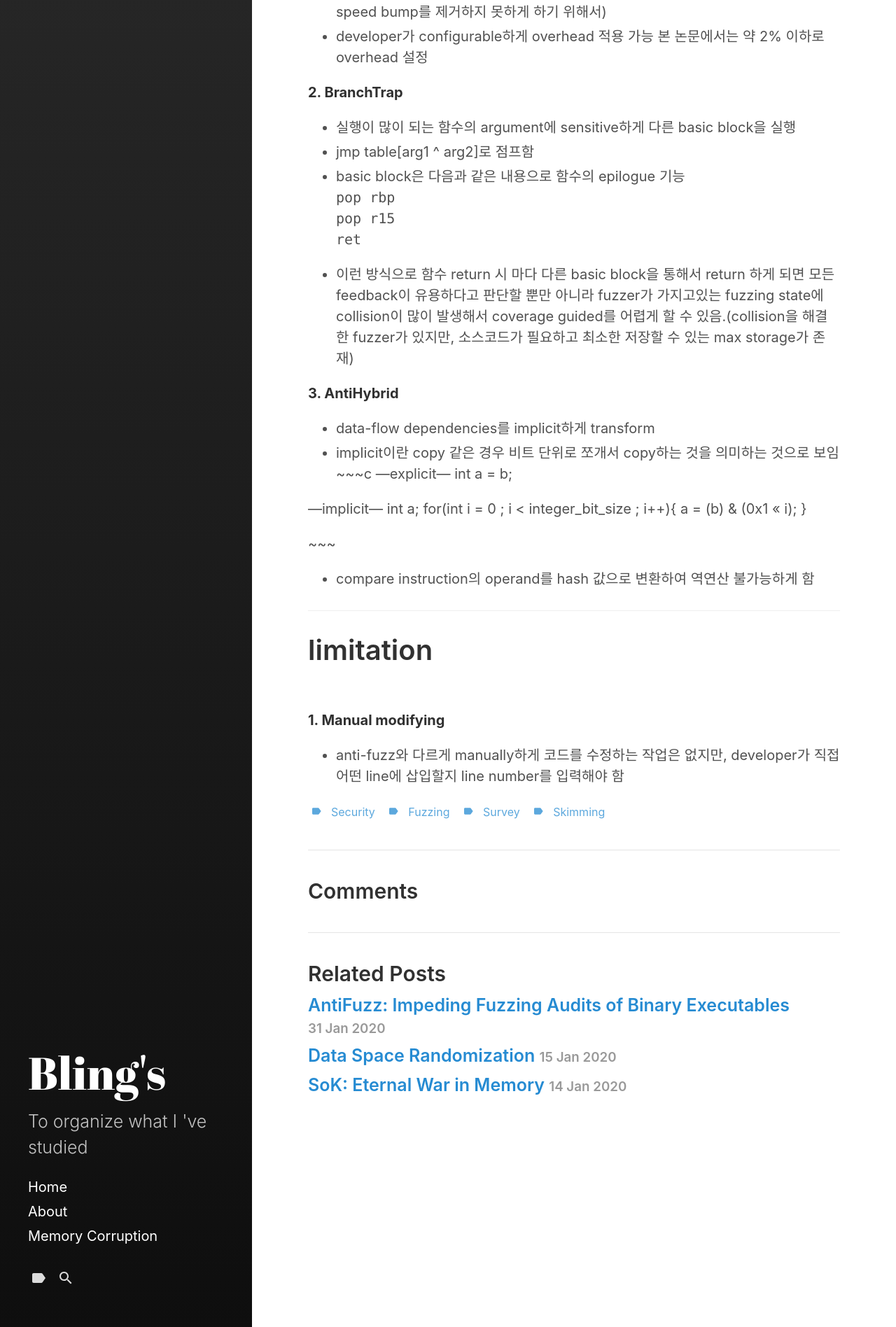
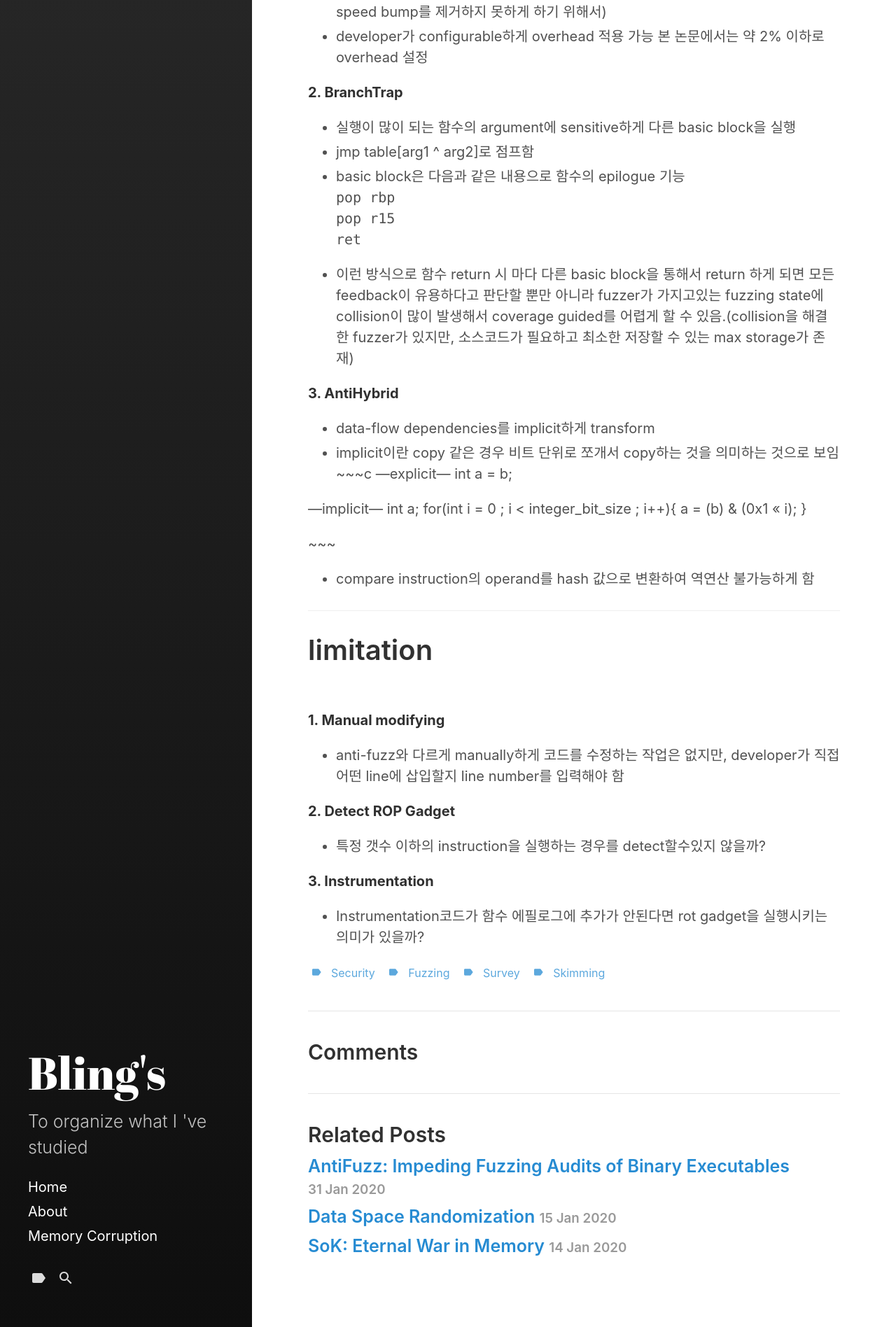
Before and after one commit to blingcho/blingcho.github.io, a Jekyll site: the page built from _posts/survey/2020-02-18-FuzziFication Anti-Fuzzing Techniques.md, in a window 1280 px wide. Shown: the part 967-2863 px from the top of the page at 70% size. Built offline with Jekyll 4.4.1, drawn with Linux system fonts in a browser that asks for light colours.

Commit message:
20.04.08

```diff
--- a/_posts/survey/2020-02-18-FuzziFication Anti-Fuzzing Techniques.md
+++ b/_posts/survey/2020-02-18-FuzziFication Anti-Fuzzing Techniques.md
@@ -64,3 +64,9 @@ ___
 
 **1. Manual modifying**
 - anti-fuzz와 다르게 manually하게 코드를 수정하는 작업은 없지만, developer가 직접 어떤 line에 삽입할지 line number를 입력해야 함
+
+**2. Detect ROP Gadget**
+- 특정 갯수 이하의 instruction을 실행하는 경우를 detect할수있지 않을까?
+
+**3. Instrumentation**
+- Instrumentation코드가 함수 에필로그에 추가가 안된다면 rot gadget을 실행시키는 의미가 있을까?
```
